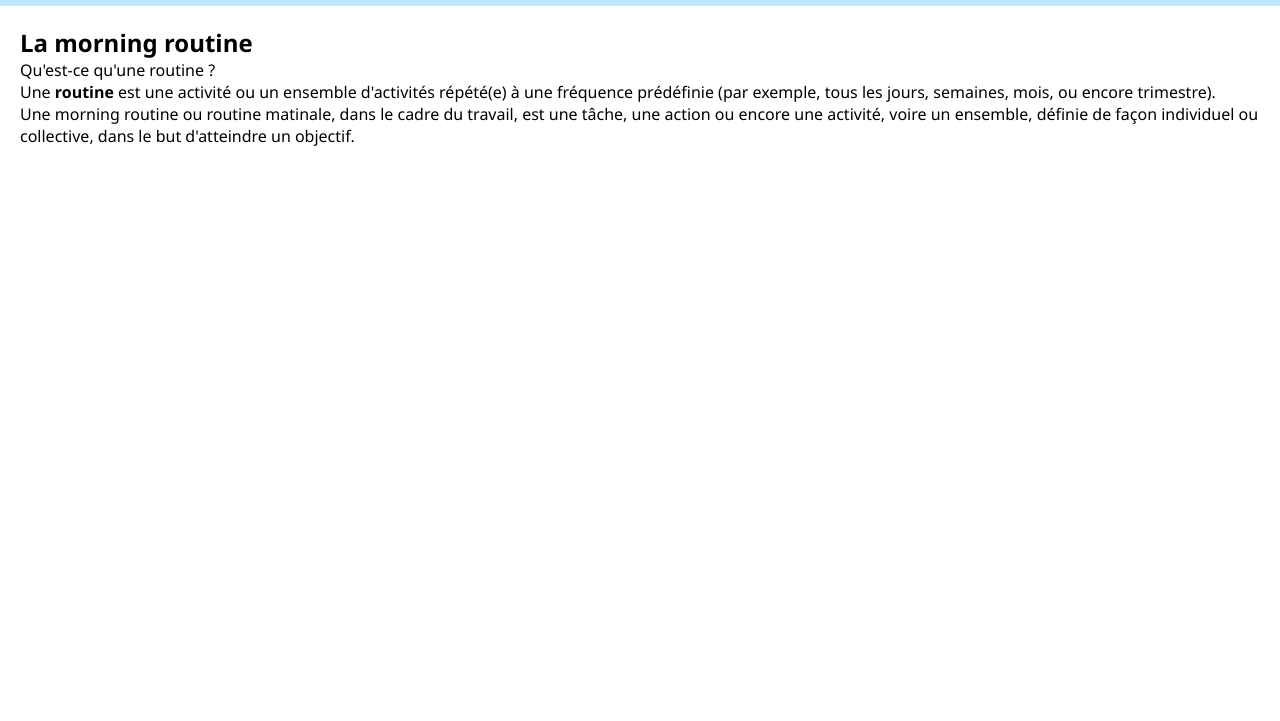
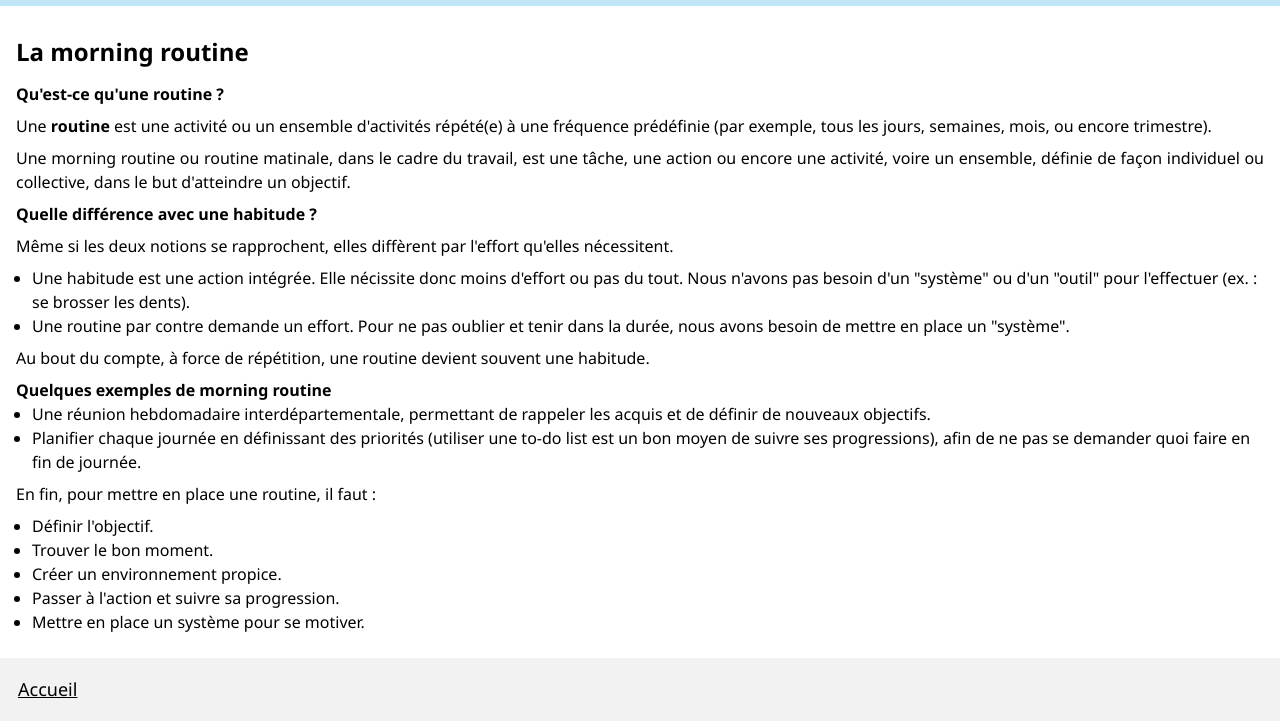
Before and after one commit to samarceldjo/organiser-son-travail, a plain HTML site: page morning-routine.html in a window 1280 px wide. Shown: the part 94-815 px from the top of the page. Drawn offline with Linux system fonts and the light colour scheme.

Commit message:
update of files

```diff
--- a/morning-routine.html
+++ b/morning-routine.html
@@ -12,24 +12,78 @@
     <header>
         <div class="navbar">
             <div class="avatar">
-                <img src="assets/avatar-1.png" alt="avatar">
+                <a href="index.html">
+                    <img src="assets/avatar-1.png" alt="avatar">
+                </a>
             </div>
         </div>
     </header>
     <main>
         <article>
             <h1>La morning routine</h1>
+            <h4>
+                Qu'est-ce qu'une routine ?
+            </h4>
             <p>
-                Qu'est-ce qu'une routine ? <br>
                 Une <strong>routine</strong> est une activité ou un ensemble d'activités répété(e)
                 à une fréquence prédéfinie (par exemple, tous les jours, semaines, mois,
-                ou encore trimestre). <br>
+                ou encore trimestre).
+            </p>
+            <p>
                 Une morning routine ou routine matinale, dans le cadre du travail, est une tâche,
                 une action ou encore une activité, voire un ensemble, définie de façon individuel
-                ou collective, dans le but d'atteindre un objectif. <br>
+                ou collective, dans le but d'atteindre un objectif.
+            </p>
+            <h4>
+                Quelle différence avec une habitude ?
+            </h4>
+            <p>
+                Même si les deux notions se rapprochent, elles diffèrent par l'effort qu'elles nécessitent.
+                <ul>
+                    <li>
+                        Une habitude est une action intégrée. Elle nécissite donc moins d'effort ou pas du tout.
+                        Nous n'avons pas besoin d'un "système" ou d'un "outil" pour l'effectuer (ex. : se brosser les dents).
+                    </li>
+                    <li>
+                        Une routine par contre demande un effort. Pour ne pas oublier et tenir dans la durée,
+                        nous avons besoin de mettre en place un "système".
+                    </li>
+                </ul>
+            </p>
+            <p>
+                Au bout du compte, à force de répétition, une routine devient souvent une habitude.
+            </p>
+            <h4>
+                Quelques exemples de morning routine
+            </h4>
+            <ul>
+                <li>
+                    Une réunion hebdomadaire interdépartementale, permettant de rappeler les acquis et
+                    de définir de nouveaux objectifs.
+                </li>
+                <li>
+                    Planifier chaque journée en définissant des priorités (utiliser une to-do list
+                    est un bon moyen de suivre ses progressions), afin de ne pas se demander quoi
+                    faire en fin de journée.
+                </li>
+            </ul>
+            <p>
+                En fin, pour mettre en place une routine, il faut :
+                <ul>
+                    <li>Définir l'objectif.</li>
+                    <li>Trouver le bon moment.</li>
+                    <li>Créer un environnement propice.</li>
+                    <li>Passer à l'action et suivre sa progression.</li>
+                    <li>Mettre en place un système pour se motiver.</li>
+                </ul>
             </p>
         </article>
 
     </main>
+    <footer>
+        <div>
+            <a href="index.html">Accueil</a>
+        </div>
+    </footer>
 </body>
 </html>
--- a/style.css
+++ b/style.css
@@ -2,6 +2,7 @@
     font-family: 'Segoe UI', Tahoma, Geneva, Verdana, sans-serif;
     padding: 0; margin: 0;
     box-sizing: border-box;
+    line-height: 1.5;
 }
 header {
     width: 100%;
@@ -21,7 +22,7 @@ header {
     background-color: #fff;
 }
 main {
-    padding: 20px;
+    padding: 16px;
     margin: 0 auto;
     display: flex;
     justify-content: center;
@@ -92,3 +93,28 @@ main {
 .card:nth-child(3n) .card-body {
     background-color: #ffcabf50;
 }
+
+
+article p {
+    margin: 8px 0;
+    text-align: justify;
+}
+article h1 {
+    margin: 12px 0;
+}
+article ul li {
+    margin-left: 16px;
+}
+
+footer {
+    padding: 18px;
+    background-color: #f1f2f1;
+}
+footer a {
+    color: inherit;
+    font-weight: 500;
+    font-size: 18px;
+}
+footer a:hover {
+    text-decoration: none;
+}
```
